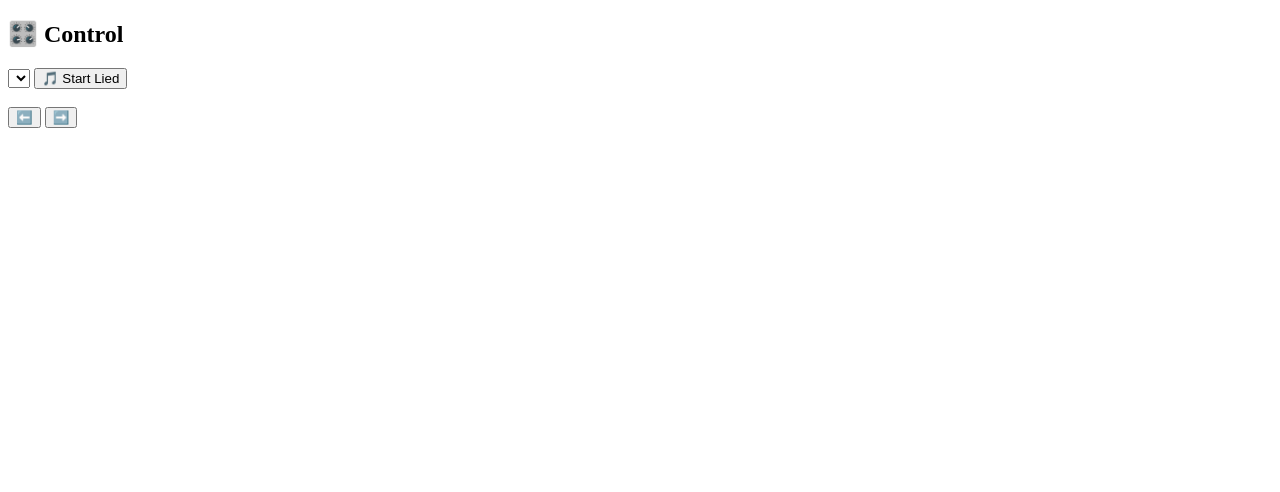
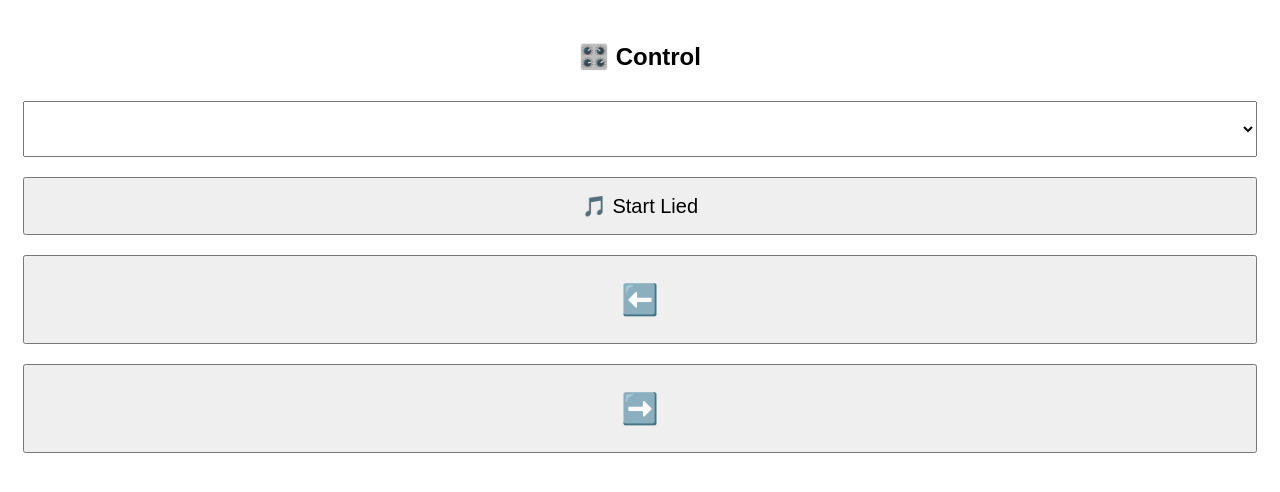
Before and after one commit to Heinjanm/Heel-Hardenberg-Zingt, a plain HTML site: page control.html in a window 1280 px wide. Drawn offline with Linux system fonts and the light colour scheme; no server answers.

Commit message:
Update control.html

```diff
--- a/control.html
+++ b/control.html
@@ -1,5 +1,32 @@
 <!DOCTYPE html>
 <html>
+<head>
+<meta name="viewport" content="width=device-width, initial-scale=1.0">
+<style>
+body {
+  font-family: Arial;
+  padding: 15px;
+  text-align: center;
+}
+
+select, button {
+  width: 100%;
+  font-size: 20px;
+  padding: 15px;
+  margin: 10px 0;
+}
+
+.big-btn {
+  font-size: 30px;
+  padding: 25px;
+}
+
+.current {
+  margin-top: 20px;
+  font-size: 22px;
+}
+</style>
+</head>
 <body>
 
 <h2>🎛️ Control</h2>
@@ -7,12 +34,10 @@
 <select id="songSelect"></select>
 <button onclick="startSong()">🎵 Start Lied</button>
 
-<br><br>
+<button class="big-btn" onclick="prev()">⬅️</button>
+<button class="big-btn" onclick="next()">➡️</button>
 
-<button onclick="prev()">⬅️</button>
-<button onclick="next()">➡️</button>
-
-<div id="current"></div>
+<div class="current" id="current"></div>
 
 <script src="https://www.gstatic.com/firebasejs/8.10.0/firebase-app.js"></script>
 <script src="https://www.gstatic.com/firebasejs/8.10.0/firebase-database.js"></script>
@@ -33,7 +58,6 @@ let index = 0;
 
 const select = document.getElementById("songSelect");
 
-// laad songs lijst
 db.ref("songs").on("value", snap => {
   const songs = snap.val() || {};
   select.innerHTML = "";
@@ -45,18 +69,14 @@ db.ref("songs").on("value", snap => {
   });
 });
 
-// start gekozen lied
 function startSong() {
   const name = select.value;
   db.ref("songs/" + name).once("value", snap => {
-    const data = snap.val();
-    db.ref("lyrics").set(data);
+    db.ref("lyrics").set(snap.val());
     db.ref("index").set(0);
-    db.ref("currentSong").set(name);
   });
 }
 
-// luister naar actieve lyrics
 db.ref("lyrics").on("value", snap => {
   lyrics = snap.val() || [];
 });
```
